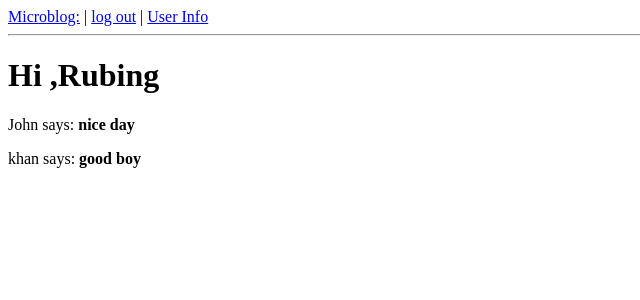
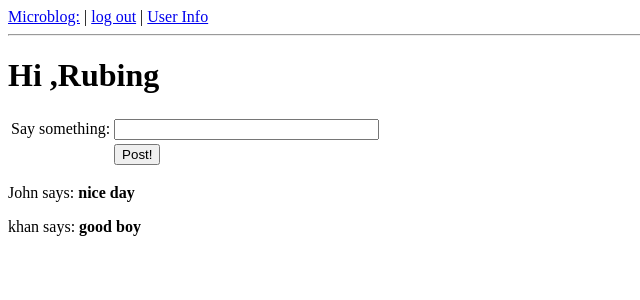
Before and after one commit to zrubing/flaskMIcroblog, a Flask app: page / in a window 1280 px wide. Shown: the top 300 px of the page, without its empty margins (0-640 px from the left). Run offline with Flask 2, Linux system fonts and the light colour scheme; a user stored in the database is signed in; data comes from the database, SQL or seed files in the repository; both versions use the stored data as it was after the commit; parts of the project's set-up code (start-up, migrations or seed data) failed here and were passed over.

Commit message:
add new post in index.html

```diff
--- a/app/forms.py
+++ b/app/forms.py
@@ -21,6 +21,10 @@ class EditForm(FlaskForm):
             return True
         user=User.query.filter_by(nickname=self.nickname.data).first()
         if user !=None:
-            self.nickname.errors.append('This nickname is already in use.Please choose another one')
+            self.nickname.errors.append('This \
+            nickname is already in use.Please choose another one')
             return False
         return True
+
+class PostForm(FlaskForm):
+    post=StringField('post',validators=[DataRequired()])
--- a/app/templates/index.html
+++ b/app/templates/index.html
@@ -2,6 +2,27 @@
 {%block content%}
 
 <h1>Hi ,{{user.nickname}}</h1>
+<form action="" method="post" name="post">
+    {{form.hidden_tag()}}
+    <table>
+        <tr>
+            <td>Say something:</td>
+            <td>{{form.post(size=30,maxlength=140)}}</td>
+            <td>
+                {%for error in form.errors.post%}
+                <span style="color: red;">
+                    [{{error}}]<br>
+                </span>
+                {%endfor%}
+            </td>
+        </tr>
+        <tr>
+            <td></td>
+            <td><input name="" type="submit" value="Post!"/></td>
+            <td></td>
+        </tr>
+    </table>
+</form>
 {%for post in posts%}
 <div>
     <p>
--- a/app/views.py
+++ b/app/views.py
@@ -1,16 +1,24 @@
 from app import app,lm,db,oid
 from flask import render_template,flash,redirect,session,url_for,request,g
-from .forms import LoginForm,EditForm
+from .forms import LoginForm,EditForm,PostForm
 from flask_login import login_user,logout_user,current_user,login_required
-from .models import User
+from .models import User,Post
 from datetime import datetime
 
 
-@app.route("/")
+@app.route("/",methods=['GET','POST'])
 @app.route("/index")
 @login_required
 def index():
     user=g.user
+    form=PostForm()
+    if form.validate_on_submit():
+        post=Post(body=form.post.data,timestamp=datetime.utcnow(),author=g.user)
+        db.session.add(post)
+        db.session.commit()
+        flash('Your post is now alive')
+        return redirect(url_for('index'))
+
     posts=[
         {
             'author':{'nickname':'John'},
@@ -21,7 +29,8 @@ def index():
             'author':{'nickname':'khan'},
             'body':'good boy'
         }]
-    return render_template('index.html',title='home',user=user,posts=posts)
+    return render_template('index.html',title='home',\
+                           form=form,user=user,posts=posts)
 
 @app.route('/login',methods=['GET','POST'])
 @oid.loginhandler
```
Also changed, not shown: app.db.
